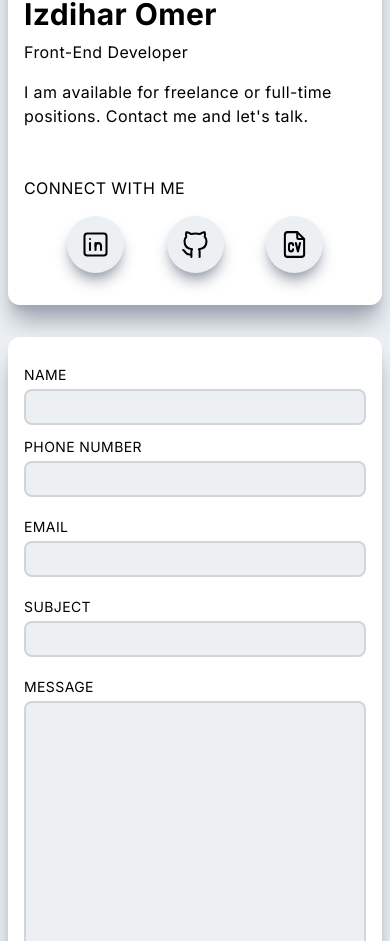
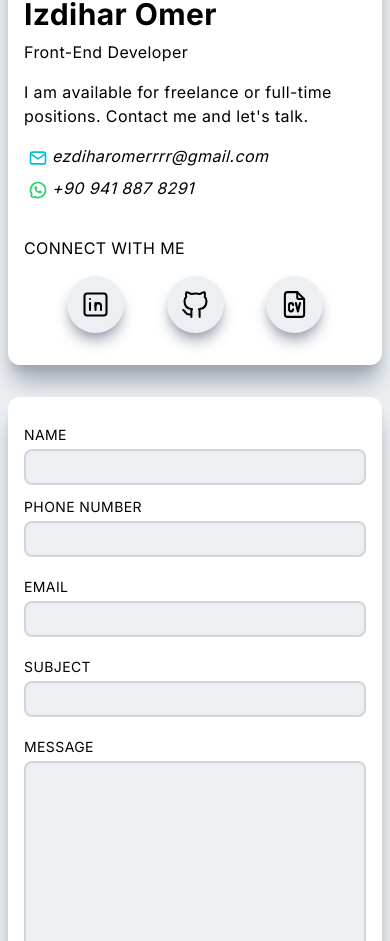
Before and after one commit to 202303-PRM-TR-FEW/portfolio-project-Izdiharomer, a Next.js app in the folder portfolio/: page / in a window 390 px wide. Shown: the part 4351-5292 px from the top of the page. Built offline with nearby package versions, Linux system fonts and the light colour scheme.

Commit message:
update: my phone and email added to contact component

```diff
--- a/portfolio/app/components/Contact.jsx
+++ b/portfolio/app/components/Contact.jsx
@@ -33,6 +33,16 @@ const Contact = ({ isDarkMode, setIsDarkMode }) => {
                   I am available for freelance or full-time positions. Contact
                   me and let&apos;s talk.
                 </p>
+                <div className='flex flex-col gap-1'>
+                  <em className='flex flex-row'>
+                    <Image src='/assets/mail.svg' width={25} height={25} alt='mail.svg' className='w-[20px] h-[20px] bg-[#fff] rounded-full m-1'/>
+                    <a href='mailto:ezdiharomerrrr@gmail.com'>ezdiharomerrrr@gmail.com</a>
+                  </em>
+                  <em className='flex flex-row'>
+                    <Image src='/assets/whatsapp.svg' width={25} height={25} alt='whatsapp.svg' className='w-[20px] h-[20px] bg-[#fff] rounded-full m-1'/>
+                    <tel>+90 941 887 8291</tel>
+                  </em>
+                </div>
               </div>
               <div>
                 <p className='uppercase pt-8'>Connect With Me</p>
@@ -77,7 +87,7 @@ const Contact = ({ isDarkMode, setIsDarkMode }) => {
                   <div className='flex flex-col'>
                     <label className='uppercase text-sm py-1'>Name</label>
                     <input
-                      className='border-2 rounded-lg p-1 flex border-gray-300 bg-[#ecf0f3]'
+                      className='border-2 rounded-lg p-1  flex border-gray-300 bg-[#ecf0f3]'
                       type='text'
                       name='name'
                     />
```
Also changed, not shown: portfolio/public/assets/mail.svg (added), portfolio/public/assets/whatsapp.svg (added).
